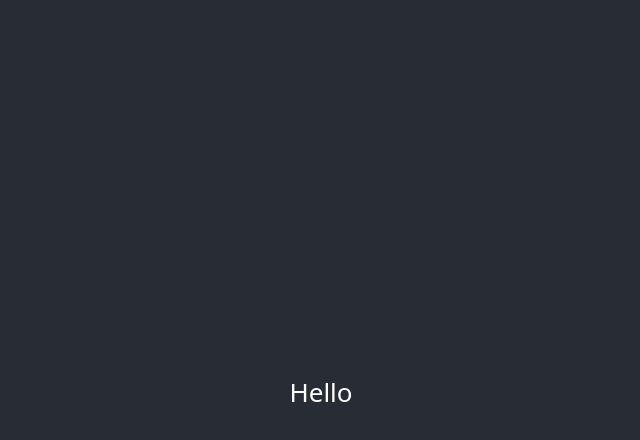
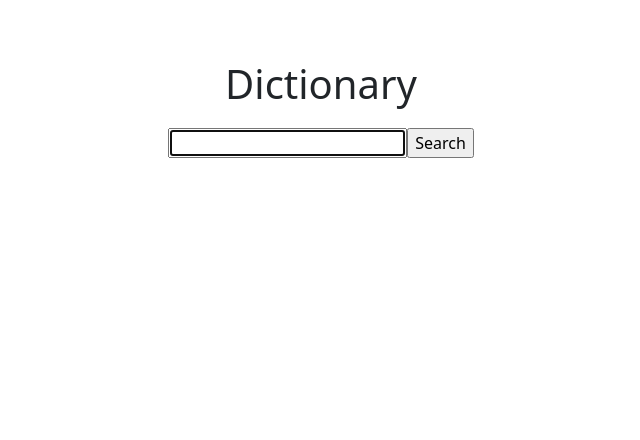
Before and after one commit to LeiaLL/DictionaryReactApp, a React (Create React App) app: page / in a window 1280 px wide. Shown: the top 440 px of the page, without its empty margins (319-959 px from the left). Built offline with nearby package versions, Linux system fonts and the light colour scheme.

Commit message:
Added search engine

```diff
--- a/src/App.css
+++ b/src/App.css
@@ -1,38 +1,4 @@
-.App {
+.container {
+  margin: 60px auto;
   text-align: center;
 }
-
-.App-logo {
-  height: 40vmin;
-  pointer-events: none;
-}
-
-@media (prefers-reduced-motion: no-preference) {
-  .App-logo {
-    animation: App-logo-spin infinite 20s linear;
-  }
-}
-
-.App-header {
-  background-color: #282c34;
-  min-height: 100vh;
-  display: flex;
-  flex-direction: column;
-  align-items: center;
-  justify-content: center;
-  font-size: calc(10px + 2vmin);
-  color: white;
-}
-
-.App-link {
-  color: #61dafb;
-}
-
-@keyframes App-logo-spin {
-  from {
-    transform: rotate(0deg);
-  }
-  to {
-    transform: rotate(360deg);
-  }
-}
--- a/src/App.js
+++ b/src/App.js
@@ -1,11 +1,14 @@
 import "./App.css";
+import Dictionary from "./Dictionary";
 
 export default function App() {
   return (
     <div className="App">
-      <header className="App-header">
-        <p>Hello</p>
-      </header>
+      <div className="container">
+        <header className="App-header">
+          <Dictionary />
+        </header>
+      </div>
     </div>
   );
 }
--- /dev/null
+++ b/src/Dictionary.css
@@ -0,0 +1,3 @@
+form {
+  margin: 20px auto;
+}
--- /dev/null
+++ b/src/Dictionary.js
@@ -0,0 +1,25 @@
+import React, { useState } from "react";
+import "./Dictionary.css";
+
+export default function Dictionary() {
+  const [keyword, setKeyword] = useState(" ");
+
+  function handelSubmit(event) {
+    event.preventDefault();
+    alert(`Searching for ${keyword}`);
+  }
+
+  function handelChange(event) {
+    setKeyword(event.target.value);
+  }
+
+  return (
+    <div>
+      <h1> Dictionary</h1>
+      <form onSubmit={handelSubmit}>
+        <input type="search" autoFocus={true} onChange={handelChange} />
+        <input type="submit" value="Search" />
+      </form>
+    </div>
+  );
+}
```
